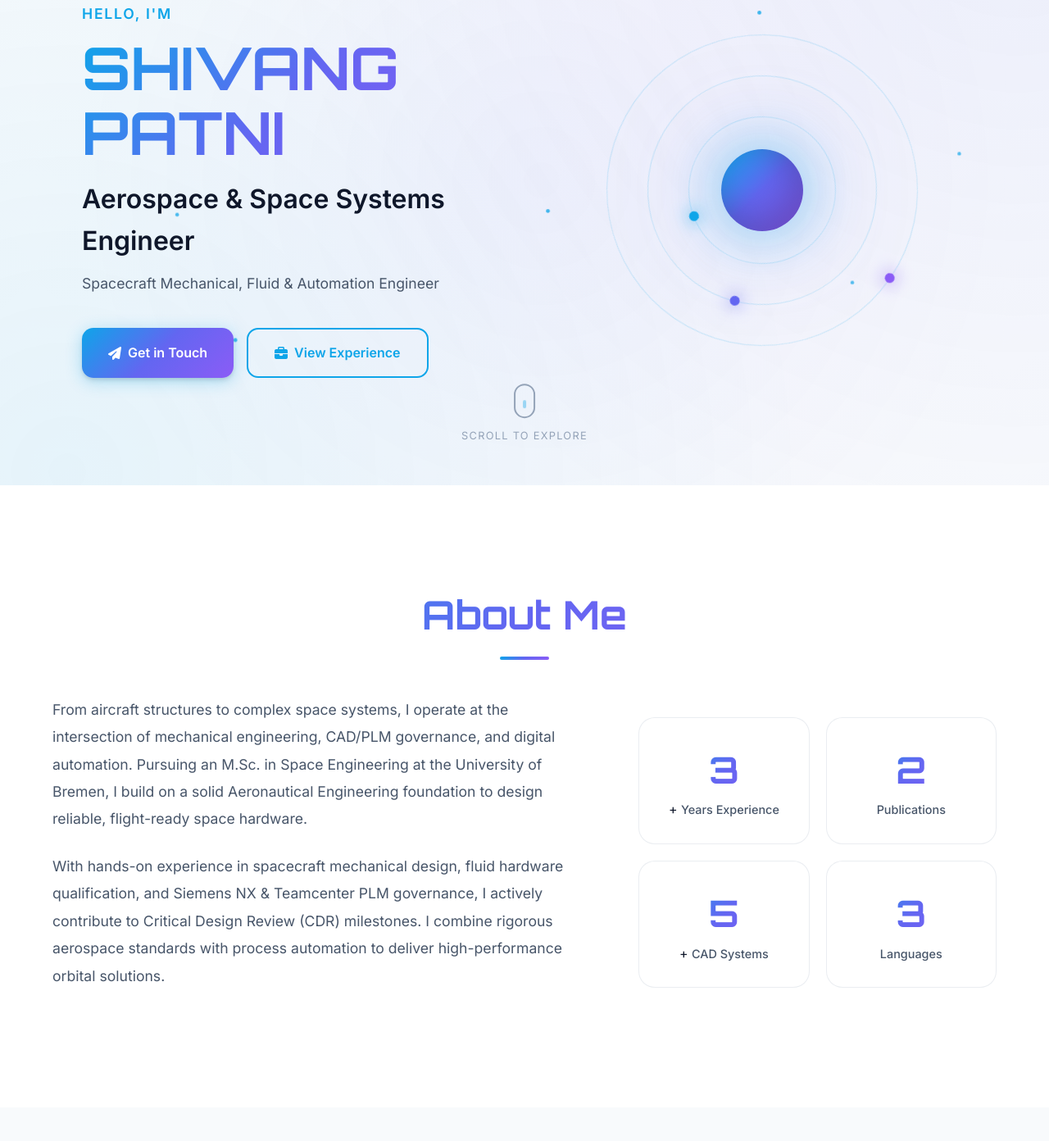
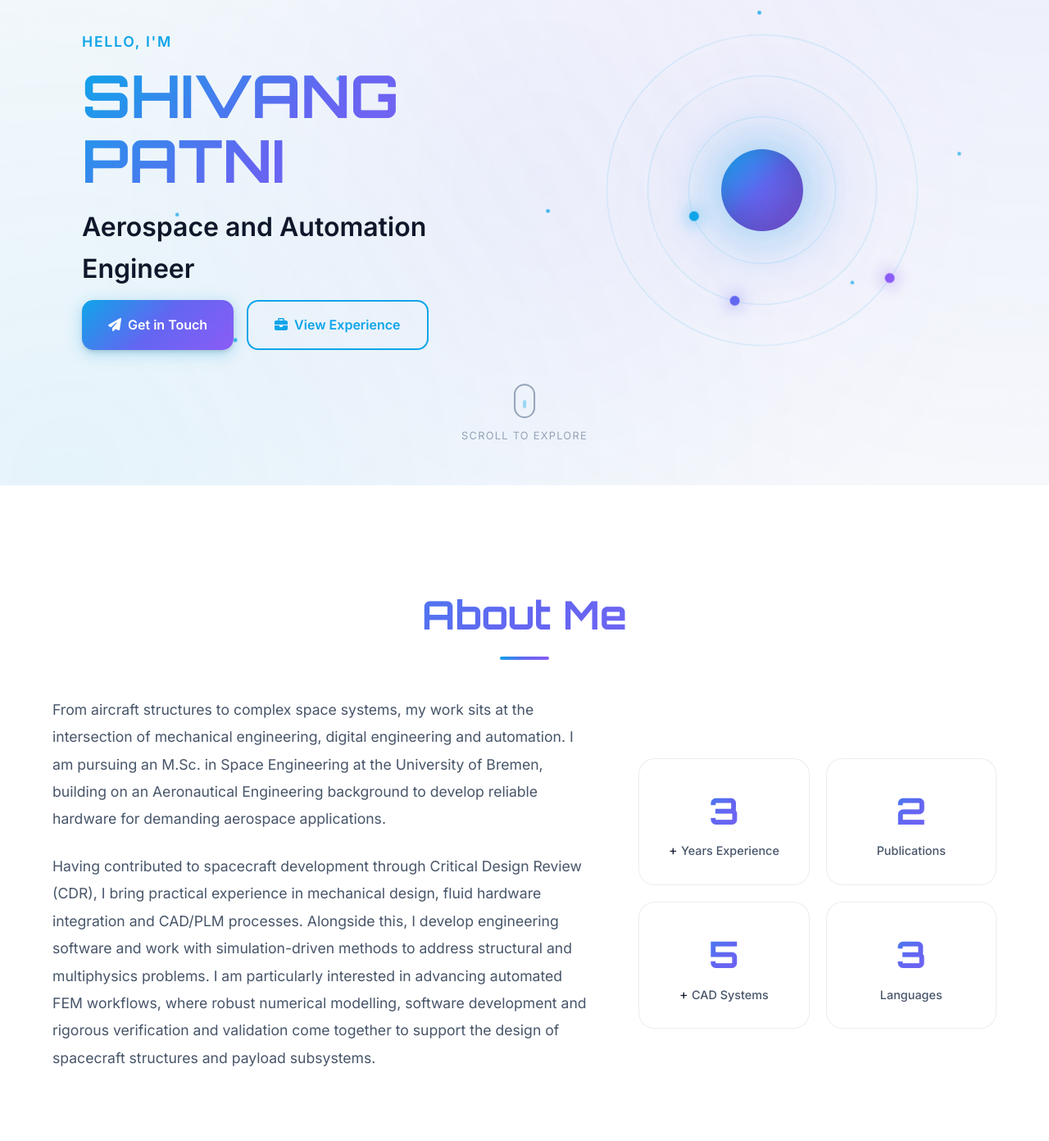
Before and after one commit to Shiv07102000/portfolio, a plain HTML site: page index.html in a window 1280 px wide. Shown: the part 208-1600 px from the top of the page at 82% size. Drawn offline with Linux system fonts and the light colour scheme.

Commit message:
Update hero title to Aerospace and Automation Engineer and refine About Me section

```diff
--- a/index.html
+++ b/index.html
@@ -79,10 +79,8 @@
             <div class="hero-text">
                 <p class="hero-greeting" data-en="Hello, I'm" data-de="Hallo, ich bin">Hello, I'm</p>
                 <h1 class="hero-name">SHIVANG PATNI</h1>
-                <h2 class="hero-title" data-en="Aerospace & Space Systems Engineer" data-de="Luft-, Raumfahrt- & Systemingenieur">
-                    Aerospace & Space Systems Engineer</h2>
-                <p class="hero-subtitle" data-en="Spacecraft Mechanical, Fluid & Automation Engineer"
-                    data-de="Ingenieur für Raumfahrzeugmechanik, Fluidsysteme & Automatisierung"> Spacecraft Mechanical, Fluid & Automation Engineer</p>
+                <h2 class="hero-title" data-en="Aerospace and Automation Engineer" data-de="Luft-, Raumfahrt- & Automatisierungsingenieur">
+                    Aerospace and Automation Engineer</h2>
                 <div class="hero-cta">
                     <a href="#contact" class="btn btn-primary" data-en="Get in Touch" data-de="Kontakt aufnehmen">
                         <i class="fas fa-paper-plane"></i>
@@ -122,13 +120,13 @@
             <h2 class="section-title" data-en="About Me" data-de="Über mich">About Me</h2>
             <div class="about-content">
                 <div class="about-text fade-in">
-                    <p data-en="From aircraft structures to complex space systems, I operate at the intersection of mechanical engineering, CAD/PLM governance, and digital automation. Pursuing an M.Sc. in Space Engineering at the University of Bremen, I build on a solid Aeronautical Engineering foundation to design reliable, flight-ready space hardware."
-                        data-de="Von Flugzeugstrukturen bis hin zu komplexen Raumfahrtsystemen agiere ich an der Schnittstelle von Maschinenbau, CAD/PLM-Governance und digitaler Automatisierung. Während meines M.Sc.-Studiums in Space Engineering an der Universität Bremen entwickle ich auf Basis einer fundierten Luftfahrttechnik-Ausbildung zuverlässige, flugfähige Raumfahrt-Hardware.">
-                        From aircraft structures to complex space systems, I operate at the intersection of mechanical engineering, CAD/PLM governance, and digital automation. Pursuing an M.Sc. in Space Engineering at the University of Bremen, I build on a solid Aeronautical Engineering foundation to design reliable, flight-ready space hardware.
+                    <p data-en="From aircraft structures to complex space systems, my work sits at the intersection of mechanical engineering, digital engineering and automation. I am pursuing an M.Sc. in Space Engineering at the University of Bremen, building on an Aeronautical Engineering background to develop reliable hardware for demanding aerospace applications."
+                        data-de="Von Flugzeugstrukturen bis hin zu komplexen Raumfahrtsystemen liegt der Schwerpunkt meiner Arbeit an der Schnittstelle von Maschinenbau, digitaler Entwicklung und Automatisierung. Ich absolviere einen M.Sc. in Space Engineering an der Universität Bremen und baue auf meinem Hintergrund in der Luftfahrttechnik auf, um zuverlässige Hardware für anspruchsvolle Luft- und Raumfahrtanwendungen zu entwickeln.">
+                        From aircraft structures to complex space systems, my work sits at the intersection of mechanical engineering, digital engineering and automation. I am pursuing an M.Sc. in Space Engineering at the University of Bremen, building on an Aeronautical Engineering background to develop reliable hardware for demanding aerospace applications.
                     </p>
-                    <p data-en="With hands-on experience in spacecraft mechanical design, fluid hardware qualification, and Siemens NX & Teamcenter PLM governance, I actively contribute to Critical Design Review (CDR) milestones. I combine rigorous aerospace standards with process automation to deliver high-performance orbital solutions."
-                        data-de="Mit praktischer Erfahrung im Raumfahrzeug-Mechanikdesign, der Qualifizierung von Fluid-Hardware und der CAD-PLM-Governance (Siemens NX & Teamcenter) wirke ich aktiv an Critical Design Review (CDR)-Meilensteinen mit. Ich verbinde strenge Raumfahrtstandards mit Prozessautomatisierung für leistungsstarke Orbitalsysteme.">
-                        With hands-on experience in spacecraft mechanical design, fluid hardware qualification, and Siemens NX & Teamcenter PLM governance, I actively contribute to Critical Design Review (CDR) milestones. I combine rigorous aerospace standards with process automation to deliver high-performance orbital solutions.
+                    <p data-en="Having contributed to spacecraft development through Critical Design Review (CDR), I bring practical experience in mechanical design, fluid hardware integration and CAD/PLM processes. Alongside this, I develop engineering software and work with simulation-driven methods to address structural and multiphysics problems. I am particularly interested in advancing automated FEM workflows, where robust numerical modelling, software development and rigorous verification and validation come together to support the design of spacecraft structures and payload subsystems."
+                        data-de="Durch meine Mitwirkung an der Raumfahrzeugentwicklung bis hin zum Critical Design Review (CDR) bringe ich praktische Erfahrung in mechanischer Konstruktion, Integration von Fluid-Hardware sowie CAD/PLM-Prozessen mit. Darüber hinaus entwickle ich Engineering-Software und arbeite mit simulationsgestützten Methoden zur Lösung struktureller und multiphysikalischer Fragestellungen. Mein besonderes Interesse gilt der Weiterentwicklung automatisierter FEM-Workflows, bei denen robuste numerische Modellierung, Softwareentwicklung sowie fundierte Verifikation und Validierung zusammenwirken, um die Auslegung von Raumfahrtstrukturen und Nutzlast-Subsystemen zu unterstützen.">
+                        Having contributed to spacecraft development through Critical Design Review (CDR), I bring practical experience in mechanical design, fluid hardware integration and CAD/PLM processes. Alongside this, I develop engineering software and work with simulation-driven methods to address structural and multiphysics problems. I am particularly interested in advancing automated FEM workflows, where robust numerical modelling, software development and rigorous verification and validation come together to support the design of spacecraft structures and payload subsystems.
                     </p>
                 </div>
                 <div class="about-stats">
```
